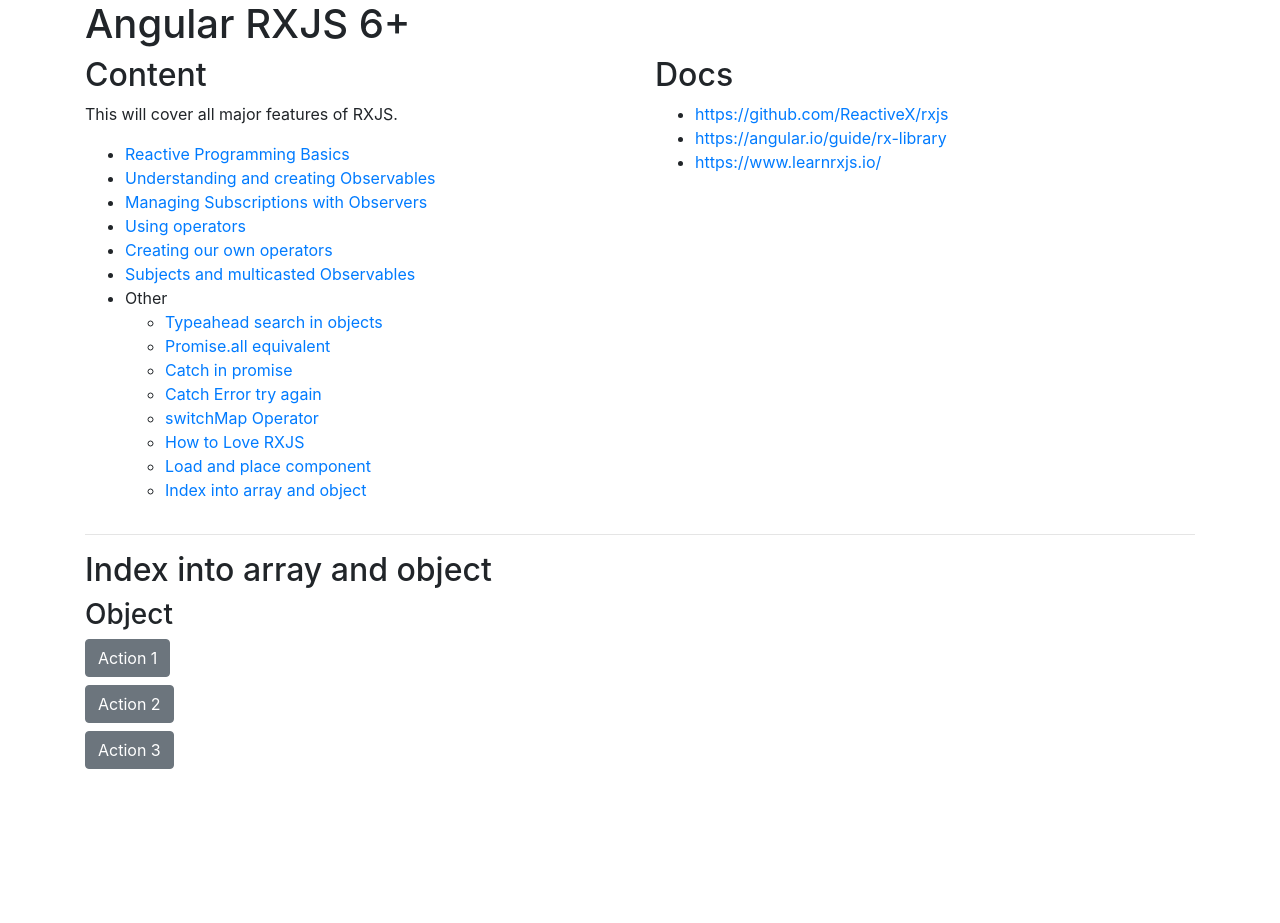
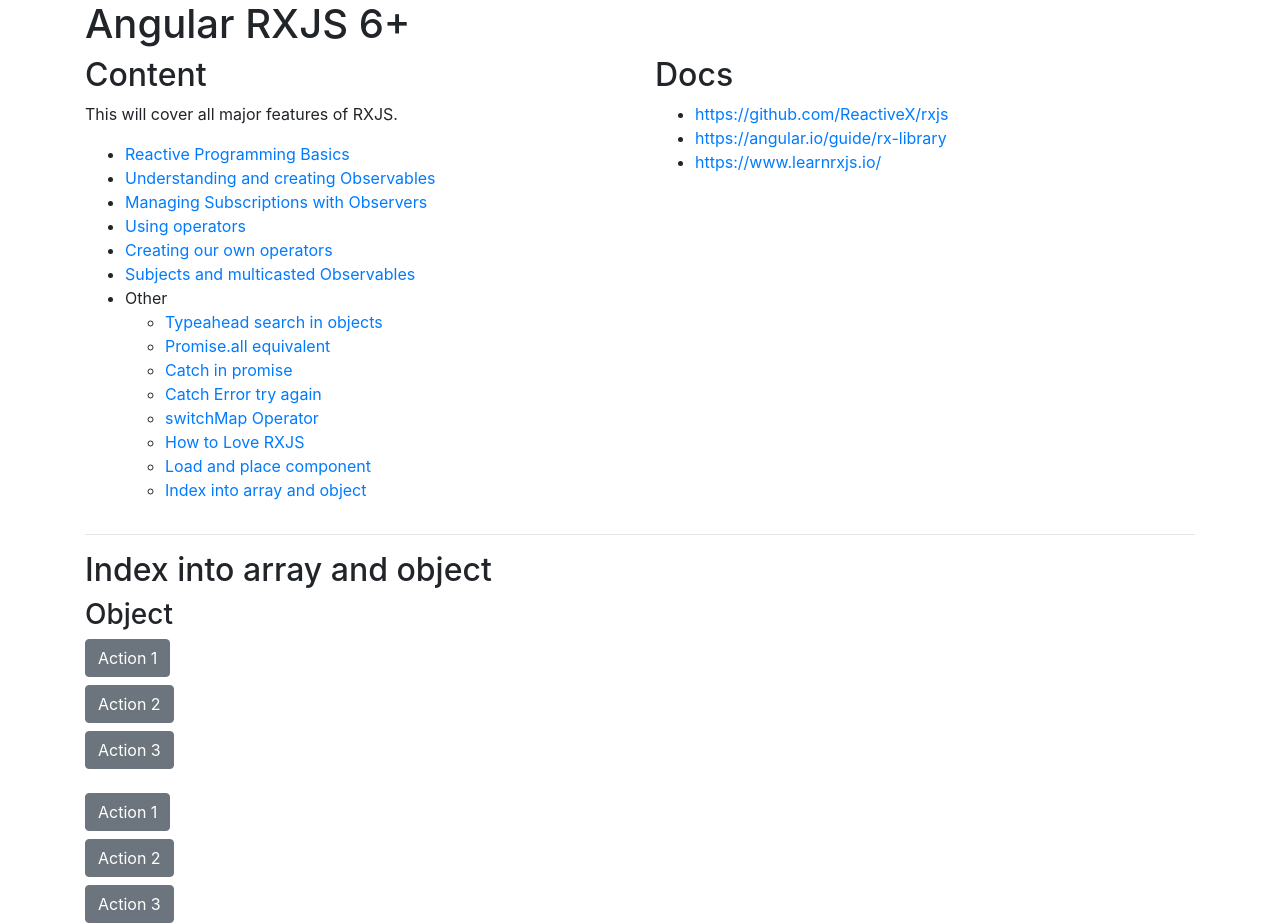
Before and after one commit to henrikmathiesen/angular-x-rxjs6-plus, an Angular app: page /other/index-into-array-object in a window 1280 px wide. Before the commit the page ends 800 px from the top, so only its background shows below. Built offline with nearby package versions, Linux system fonts and the light colour scheme.

Commit message:
-index into array with enum

```diff
--- a/src/app/other/index-into-array-object/index-into-array-object.component.html
+++ b/src/app/other/index-into-array-object/index-into-array-object.component.html
@@ -2,7 +2,7 @@
 
 <div>
     <h3>Object</h3>
-    <div>
+    <div class="mb-4">
         <div class="mb-2">
             <button class="btn" [ngClass]="getBtnObjCssClass(buttonsConstant.button01)"
                 (click)="btnObjAction(buttonsConstant.button01)">Action 1</button>
@@ -16,4 +16,18 @@
                 (click)="btnObjAction(buttonsConstant.button03)">Action 3</button>
         </div>
     </div>
+    <div>
+        <div class="mb-2">
+            <button class="btn" [ngClass]="getBtnArrayCssClass(buttonsEnum.button01)"
+                (click)="btnArrayAction(buttonsEnum.button01)">Action 1</button>
+        </div>
+        <div class="mb-2">
+            <button class="btn" [ngClass]="getBtnArrayCssClass(buttonsEnum.button02)"
+                (click)="btnArrayAction(buttonsEnum.button02)">Action 2</button>
+        </div>
+        <div>
+            <button class="btn" [ngClass]="getBtnArrayCssClass(buttonsEnum.button03)"
+                (click)="btnArrayAction(buttonsEnum.button03)">Action 3</button>
+        </div>
+    </div>
 </div>
--- a/src/app/other/index-into-array-object/index-into-array-object.component.ts
+++ b/src/app/other/index-into-array-object/index-into-array-object.component.ts
@@ -2,6 +2,9 @@
 
 import { ButtonsConstant } from './buttons.constant';
 import { ButtonsStateConstant } from './buttons-state.constant';
+
+import { ButtonsEnum } from './buttons.enum';
+import { ButtonsStateEnum } from './buttons-state.enum';
 
 @Component({
     templateUrl: './index-into-array-object.component.html'
@@ -9,9 +12,10 @@
 export class IndexIntoArrayObjectComponent {
 
     buttonsConstant = ButtonsConstant;
-    buttonsStateConstant = ButtonsStateConstant;
+    btnObjState = {};
 
-    btnObjState = {};
+    buttonsEnum = ButtonsEnum;
+    btnArrayState = [];
 
     btnObjAction(btn: string) {
         for (const property in this.btnObjState) {
@@ -29,15 +33,33 @@
         return this.btnObjState[btn] === ButtonsStateConstant.active ? 'btn-primary' : 'btn-secondary';
     }
 
+    btnArrayAction(btn: ButtonsEnum) {
+        for (let i = 0; i < this.btnArrayState.length; i++) {
+            this.btnArrayState[i] = ButtonsStateEnum.inactive;
+        }
+
+        this.btnArrayState[btn] = ButtonsStateEnum.active;
+
+        console.log('--- ARRAY ---');
+        console.log(this.btnArrayState);
+        console.log('--- /ARRAY ---');
+    }
+
+    getBtnArrayCssClass(btn: ButtonsEnum) {
+        return this.btnArrayState[btn] === ButtonsStateEnum.active ? 'btn-primary' : 'btn-secondary';
+    }
 }
 
 /*
 
     OBJ
         - can not type btn as ButtonsConstant, not good
-        - when using object typing, intellisence gets cluttred
+        - when using object typing, intellisence gets cluttered
 
     ARRAY
-        -
+        - can use type btn as enum, good, a number is sent in as the argument
+        - when using enum typing, intellisence is better
+
+    I prefer array with enum
 
 */
```
